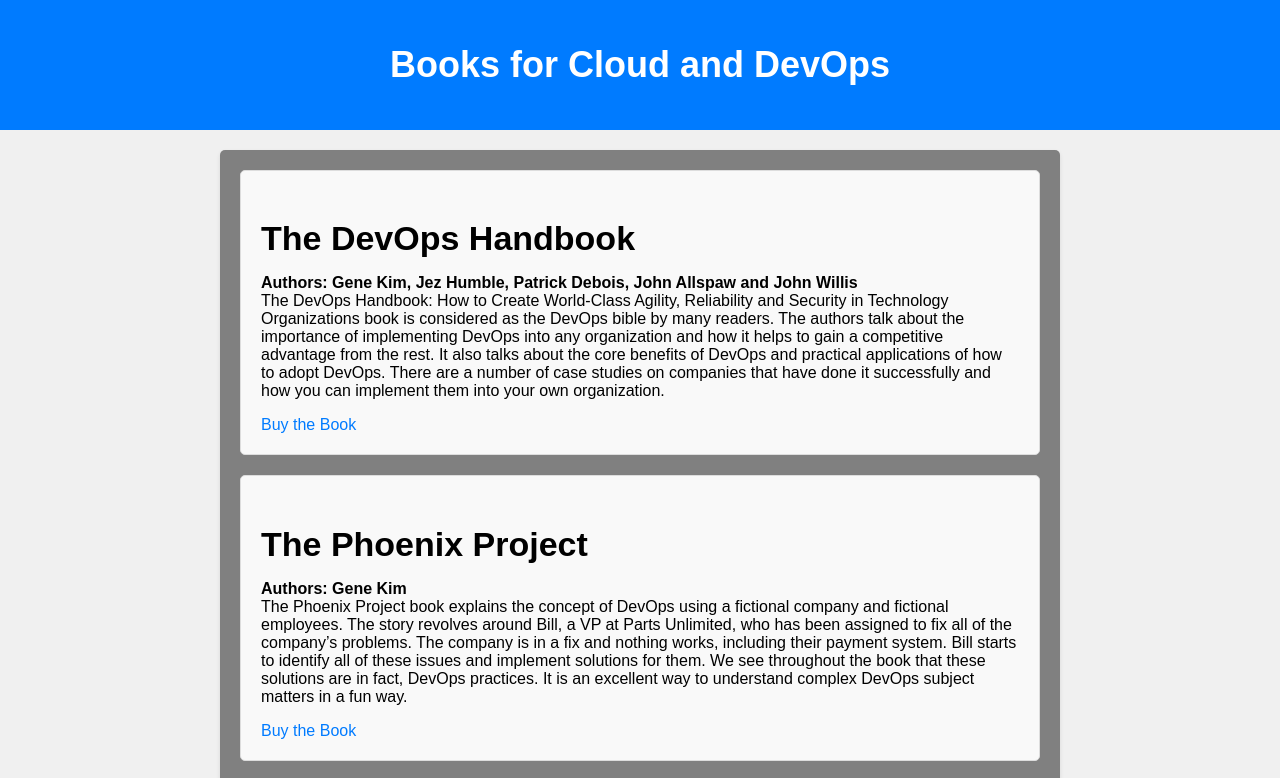
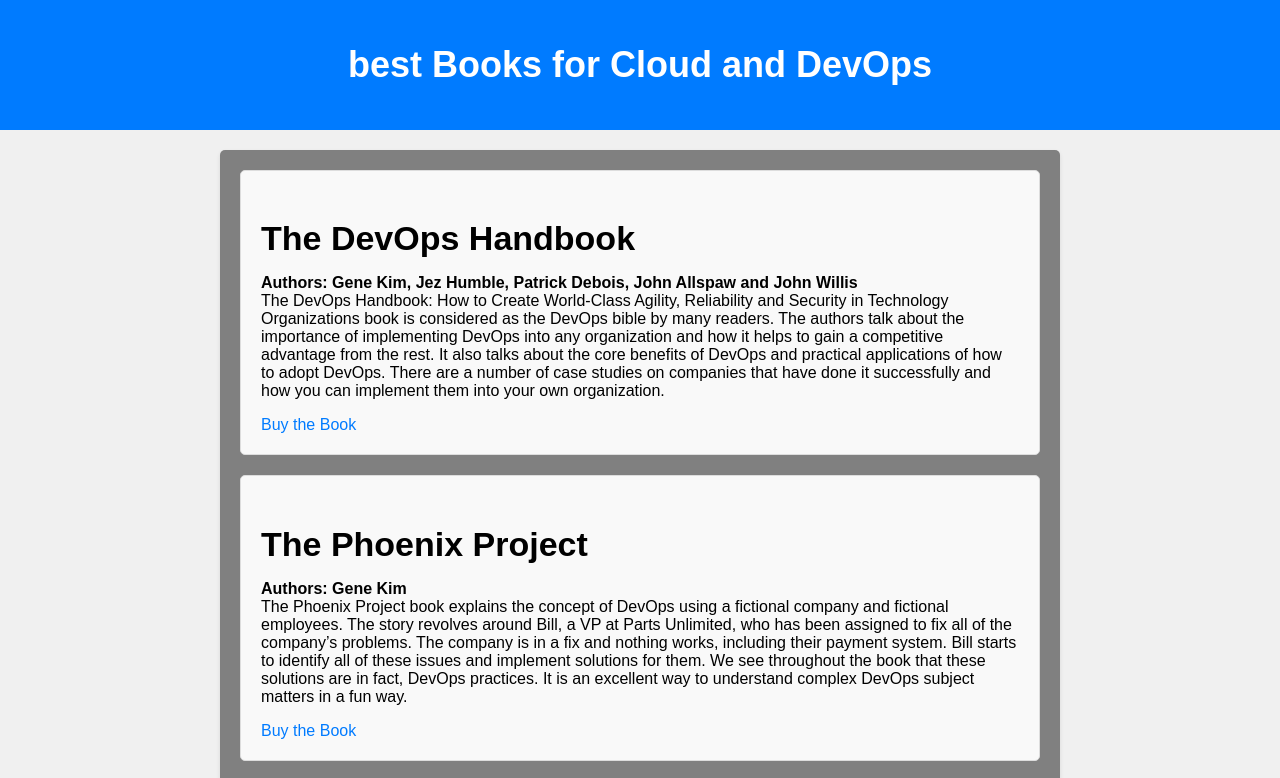
Before and after one commit to yervajaswanth/devopsnodejsproject, a plain HTML site: page index.html in a window 1280 px wide. Shown: the top 778 px of the page. Drawn offline with Linux system fonts and the light colour scheme.

Commit message:
Update index.html
updating the heading of the html page

```diff
--- a/index.html
+++ b/index.html
@@ -66,7 +66,7 @@
 </head>
 <body>
     <header>
-        <h1> Books for Cloud and DevOps</h1>
+        <h1> best  Books for Cloud and DevOps</h1>
     </header>
     <main>
         <div class="book">
```
